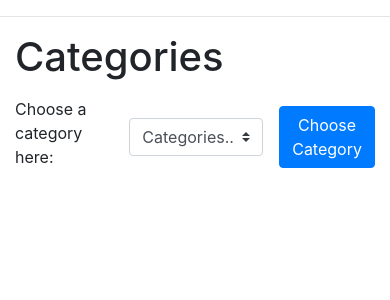
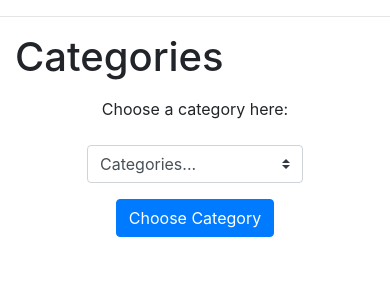
Before and after one commit to Matheus-IT/commerce, a Django app: page /categories/ in a window 390 px wide. Shown: the part 210-510 px from the top of the page. Run offline with Django 3.2, Linux system fonts and the light colour scheme; some libraries are stand-ins or nearby versions.

Commit message:
some design improvements

```diff
--- a/auctions/static/auctions/sass/_categories.scss
+++ b/auctions/static/auctions/sass/_categories.scss
@@ -9,6 +9,10 @@
 		justify-content: center;
 		align-items: center;
 
+		@include breakpoint-down(medium) {
+			flex-direction: column;
+		}
+
 		.custom-select {
 			width: 60%;
 			margin: 1em;
--- a/auctions/static/auctions/sass/_createListingPage.scss
+++ b/auctions/static/auctions/sass/_createListingPage.scss
@@ -5,6 +5,7 @@
 
 		.btn {
 			width: 20%;
+			margin-bottom: 1.6em;
 		}
 	}
 }
--- a/auctions/static/auctions/sass/_index.scss
+++ b/auctions/static/auctions/sass/_index.scss
@@ -9,6 +9,15 @@
 		border: 0.125em solid rgba(0, 0, 0, 0.15);
 		border-radius: 0.5em;
 		box-shadow: 6px 0 12px rgba(0, 0, 0, 0.15);
+
+		@include breakpoint-down(medium) {
+			flex-direction: column;
+			justify-content: center;
+
+			.auctionTitle {
+				margin-bottom: 0.4em;
+			}
+		}
 
 		&:not(:last-child) {
 			margin-bottom: 1em;
--- a/auctions/static/auctions/sass/styles.css
+++ b/auctions/static/auctions/sass/styles.css
@@ -82,6 +82,15 @@ h1, h2, h3, h4, h5, h6 {
   border-radius: 0.5em;
   box-shadow: 6px 0 12px rgba(0, 0, 0, 0.15);
 }
+@media (max-width: 1024px) {
+  .auctionListings .auction {
+    flex-direction: column;
+    justify-content: center;
+  }
+  .auctionListings .auction .auctionTitle {
+    margin-bottom: 0.4em;
+  }
+}
 .auctionListings .auction:not(:last-child) {
   margin-bottom: 1em;
 }
@@ -163,6 +172,7 @@ h1, h2, h3, h4, h5, h6 {
 }
 .createListingForm .buttonContainer .btn {
   width: 20%;
+  margin-bottom: 1.6em;
 }
 
 .categoriesPage .title {
@@ -173,6 +183,11 @@ h1, h2, h3, h4, h5, h6 {
   justify-content: center;
   align-items: center;
 }
+@media (max-width: 1024px) {
+  .categoriesPage .formChooseCategory {
+    flex-direction: column;
+  }
+}
 .categoriesPage .formChooseCategory .custom-select {
   width: 60%;
   margin: 1em;
```
Also changed, not shown: 1 other file.
